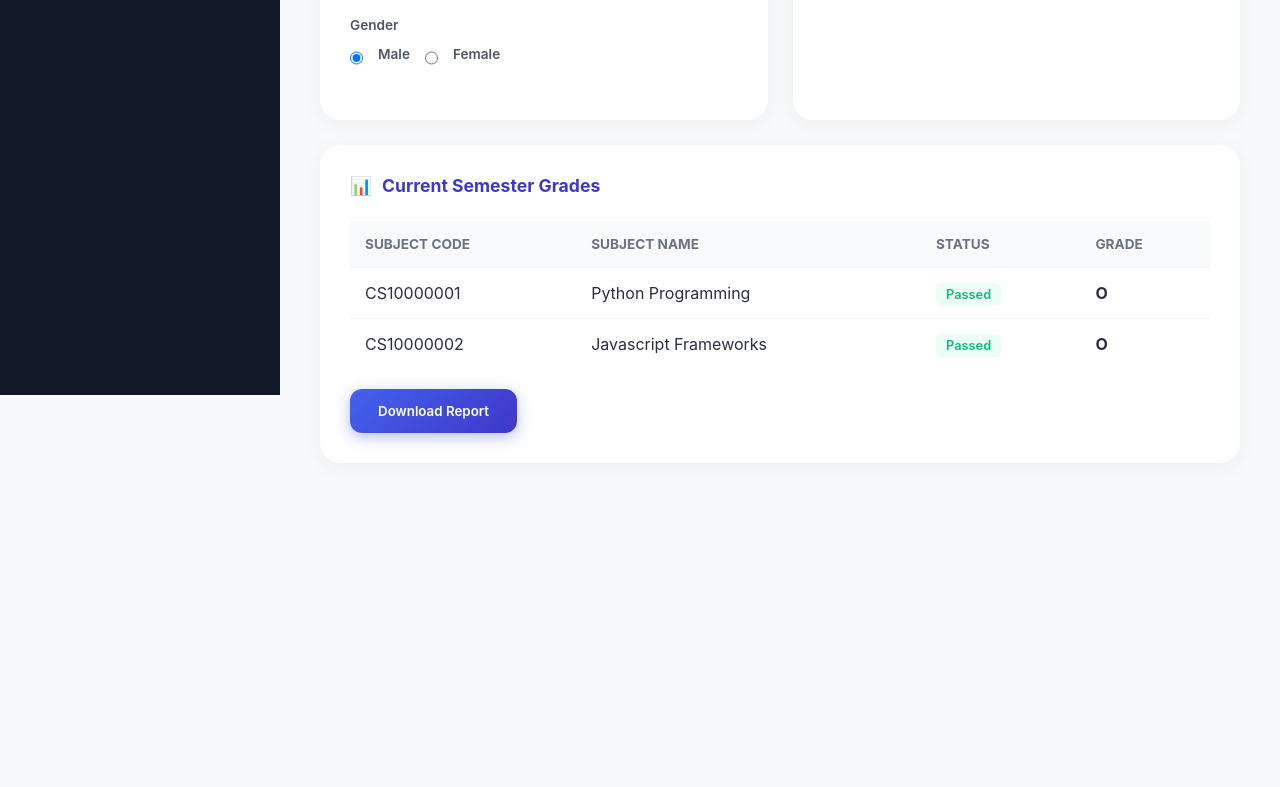
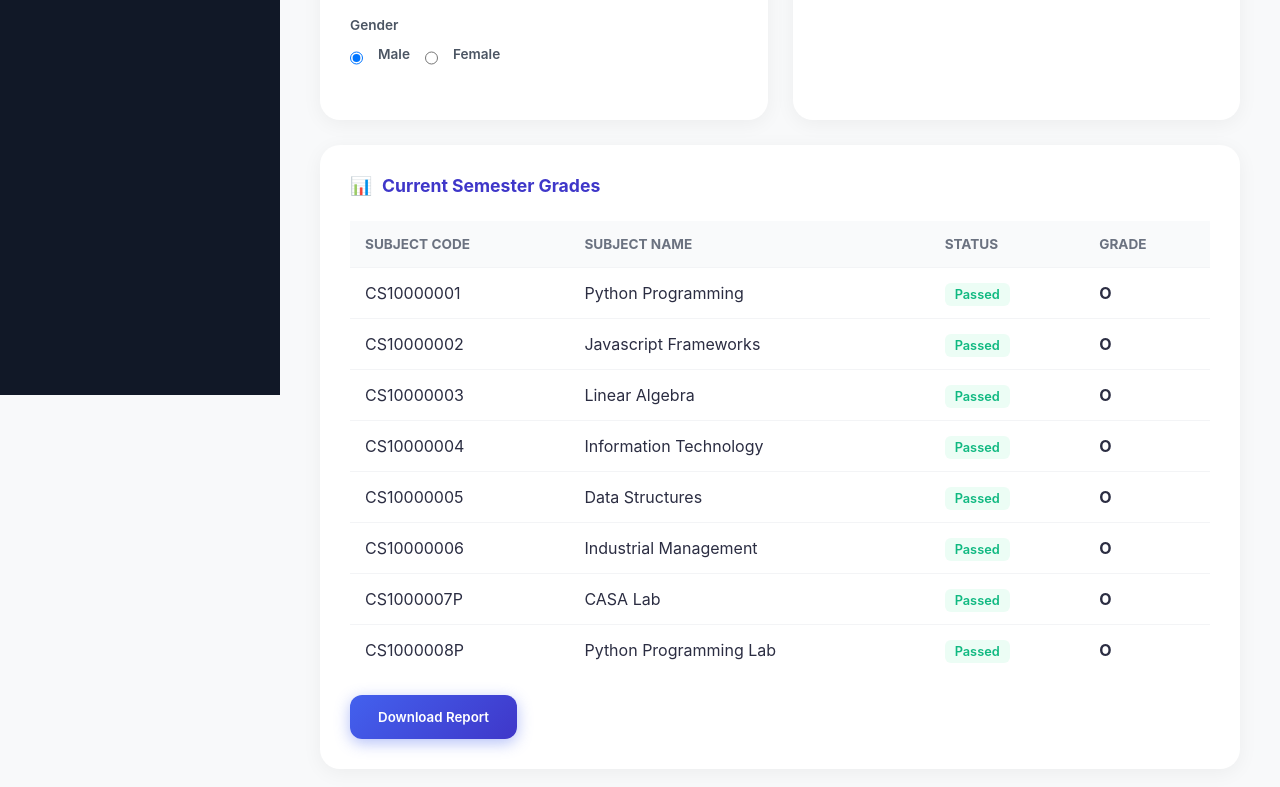
Before and after one commit to darshan35100-bit/my-student-dashboard, a plain HTML site: page index.html in a window 1280 px wide. Shown: the part 405-1192 px from the top of the page. Before the commit the page ends 908 px from the top, so only its background shows below. Drawn offline with Linux system fonts and the light colour scheme.

Commit message:
Update index.html

```diff
--- a/index.html
+++ b/index.html
@@ -94,6 +94,42 @@
                         <td><span class="status-pass">Passed</span></td>
                         <td><strong>O</strong></td>
                     </tr>
+                    <tr>
+                        <td>CS10000003</td>
+                        <td>Linear Algebra</td>
+                        <td><span class="status-pass">Passed</span></td>
+                        <td><strong>O</strong></td>
+                    </tr>
+                    <tr>
+                        <td>CS10000004</td>
+                        <td>Information Technology</td>
+                        <td><span class="status-pass">Passed</span></td>
+                        <td><strong>O</strong></td>
+                    </tr>
+                    <tr>
+                        <td>CS10000005</td>
+                        <td>Data Structures</td>
+                        <td><span class="status-pass">Passed</span></td>
+                        <td><strong>O</strong></td>
+                    </tr>
+                    <tr>
+                        <td>CS10000006</td>
+                        <td>Industrial Management</td>
+                        <td><span class="status-pass">Passed</span></td>
+                        <td><strong>O</strong></td>
+                    </tr>
+                    <tr>
+                        <td>CS1000007P</td>
+                        <td>CASA Lab</td>
+                        <td><span class="status-pass">Passed</span></td>
+                        <td><strong>O</strong></td>
+                    </tr>
+                    <tr>
+                        <td>CS1000008P</td>
+                        <td>Python Programming Lab</td>
+                        <td><span class="status-pass">Passed</span></td>
+                        <td><strong>O</strong></td>
+                    </tr>
                 </tbody>
             </table>
             <button class="btn-primary">Download Report</button>
@@ -101,4 +137,5 @@
     </div>
 
 </body>
+
 </html>
```
